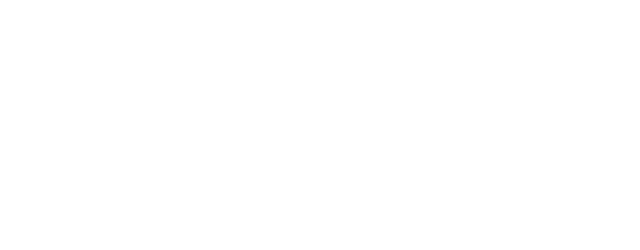
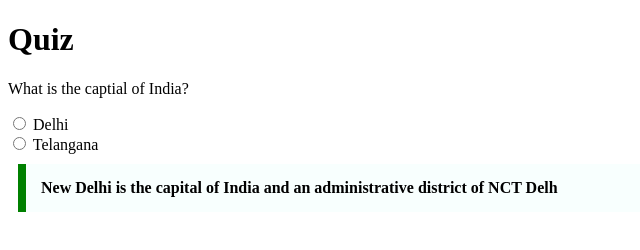
Before and after one commit to acciojob/trivia-iamvasu18, a website: page main.html in a window 1280 px wide. Shown: the whole page, without its empty margins (0-640 px from the left). Drawn offline with Linux system fonts and the light colour scheme.

Commit message:
created a submission

```diff
--- a/main.html
+++ b/main.html
@@ -8,6 +8,16 @@
 
 <body>
 	<!-- the entire body must be written by student -->
+	<h1>Quiz</h1>
+	<p>What is the captial of India?</p>
+	<input type="radio" id="option1">
+	<label for="option1">Delhi</label>
+	<br>
+	<input type="radio" id="option2">
+	<label for="option2">Telangana</label>
+	<blockquote style="max-width:600px; margin:10px; padding:15px; border-left:8px; border-left:8px solid green; background-color:#f8fffe; font-weight:bold">
+	New Delhi is the capital of India and an administrative district of NCT Delh
+	</blockquote>
     <script type="text/javascript" src="./script.js">
 </script>
 
```
